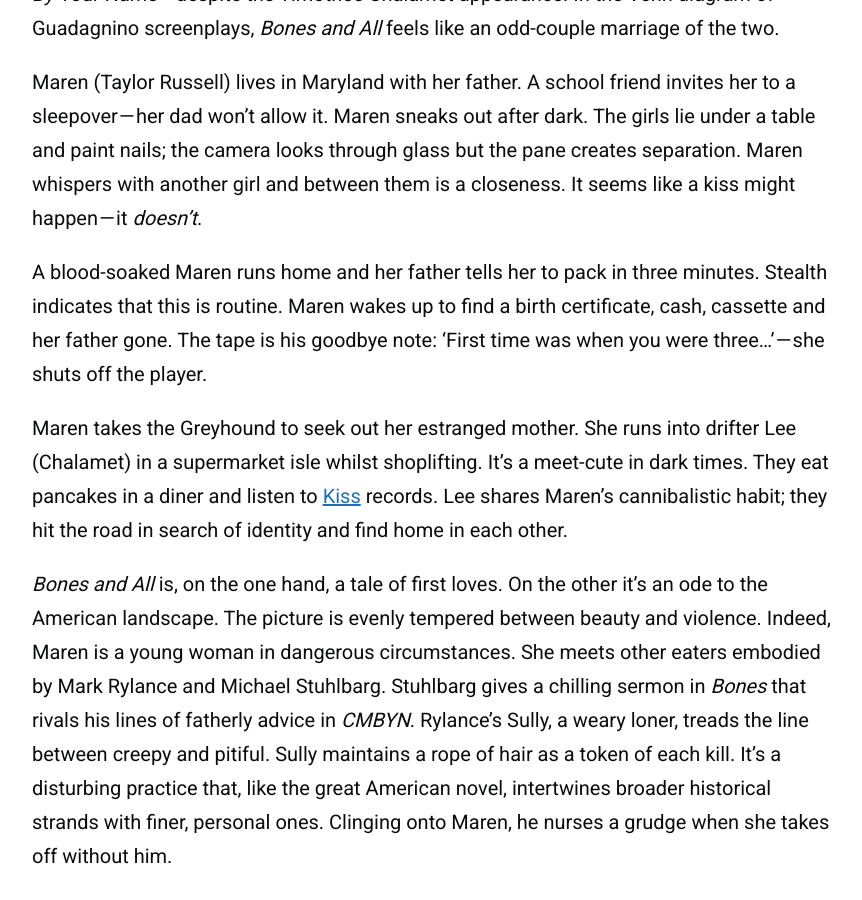
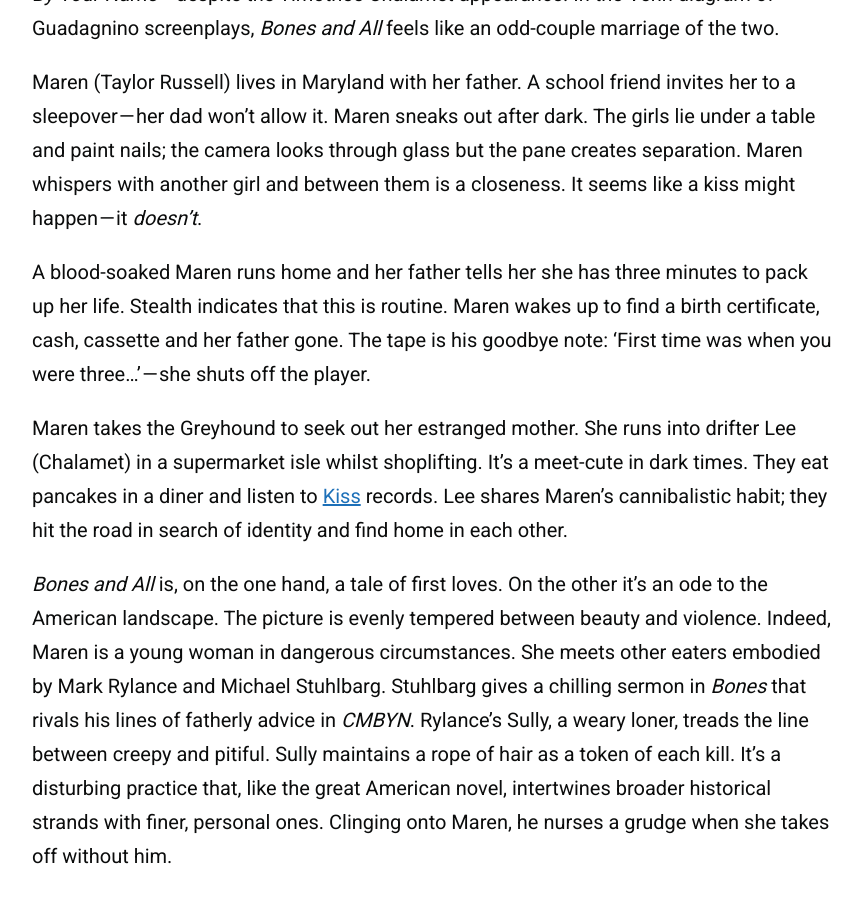
Before and after one commit to zoeurl/zoedowney.github.io, a Jekyll site: the page built from _posts/2023-08-07-bones-and-all.md, in a window 1280 px wide and 900 px high, scrolled down 1121 px. Shown: the whole window, without its empty margins (208-1070 px from the left). Built offline with Jekyll 4.4.1, drawn with Linux system fonts in a browser that asks for light colours.

Commit message:
Update 2023-08-07-bones-and-all.md

```diff
--- a/_posts/2023-08-07-bones-and-all.md
+++ b/_posts/2023-08-07-bones-and-all.md
@@ -14,7 +14,7 @@
 
 Maren (Taylor Russell) lives in Maryland with her father. A school friend invites her to a sleepover — her dad won’t allow it. Maren sneaks out after dark. The girls lie under a table and paint nails; the camera looks through glass but the pane creates separation. Maren whispers with another girl and between them is a closeness. It seems like a kiss might happen — it _doesn’t_.
 
-A blood-soaked Maren runs home and her father tells her to pack in three minutes. Stealth indicates that this is routine. Maren wakes up to find a birth certificate, cash, cassette and her father gone. The tape is his goodbye note: ‘First time was when you were three…’ — she shuts off the player.
+A blood-soaked Maren runs home and her father tells her she has three minutes to pack up her life. Stealth indicates that this is routine. Maren wakes up to find a birth certificate, cash, cassette and her father gone. The tape is his goodbye note: ‘First time was when you were three…’ — she shuts off the player.
 
 Maren takes the Greyhound to seek out her estranged mother. She runs into drifter Lee (Chalamet) in a supermarket isle whilst shoplifting. It’s a meet-cute in dark times. They eat pancakes in a diner and listen to [Kiss](https://www.youtube.com/watch?v=Gcj34XixuYg&ab_channel=KissVEVO) records. Lee shares Maren’s cannibalistic habit; they hit the road in search of identity and find home in each other.
 
```
